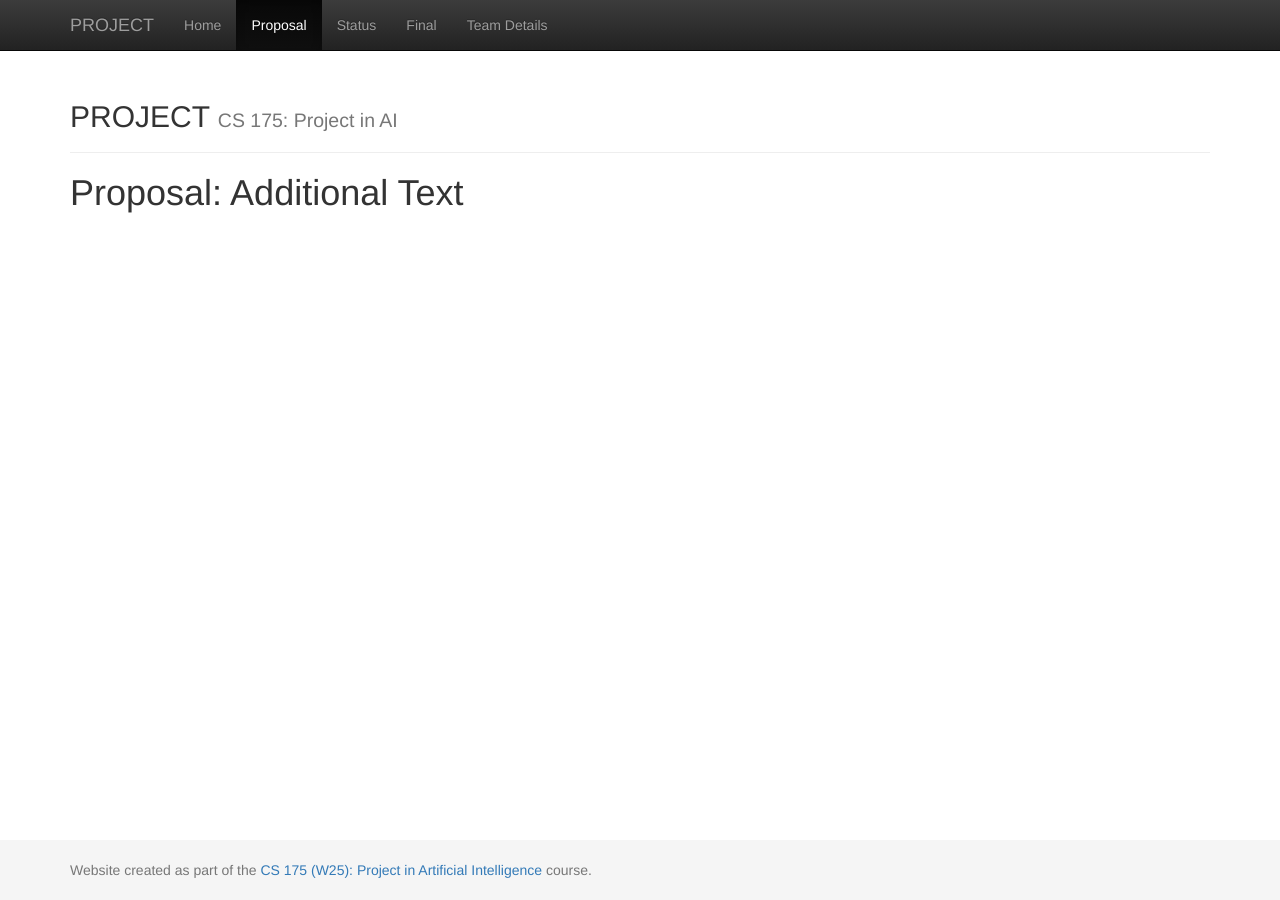
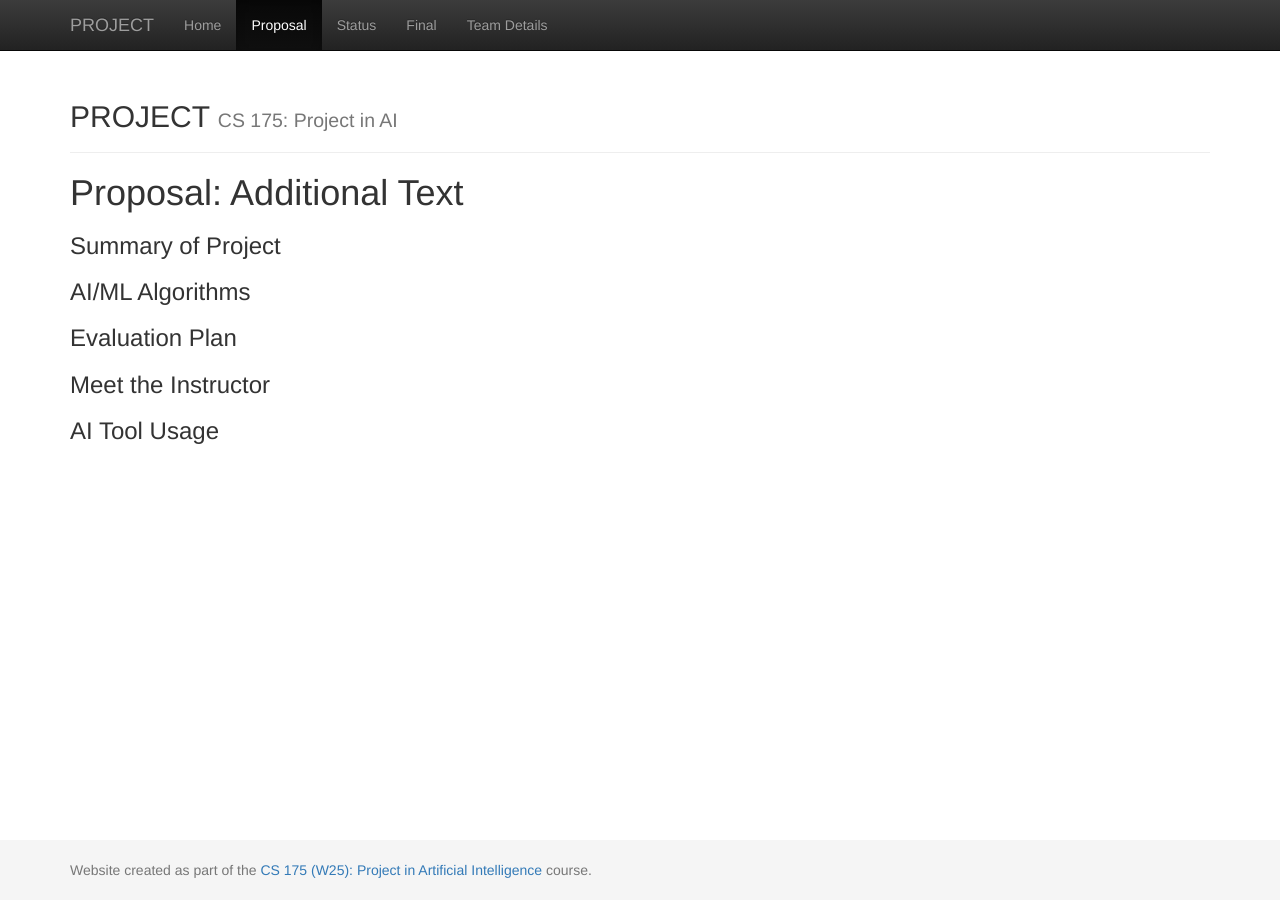
Before and after one commit to pddpdd20020105/ICS-175-fireworker, a Jekyll site: the page built from docs/proposal.md, in a window 1280 px wide. Built offline with Jekyll 4.4.1, drawn with Linux system fonts in a browser that asks for light colours.

Commit message:
Update proposal.md

```diff
--- a/docs/proposal.md
+++ b/docs/proposal.md
@@ -4,3 +4,18 @@ title: Proposal
 ---
 
 # {{ page.title }}: Additional Text
+
+
+### Summary of Project
+
+
+### AI/ML Algorithms
+
+
+### Evaluation Plan
+
+
+### Meet the Instructor
+
+
+### AI Tool Usage
```
